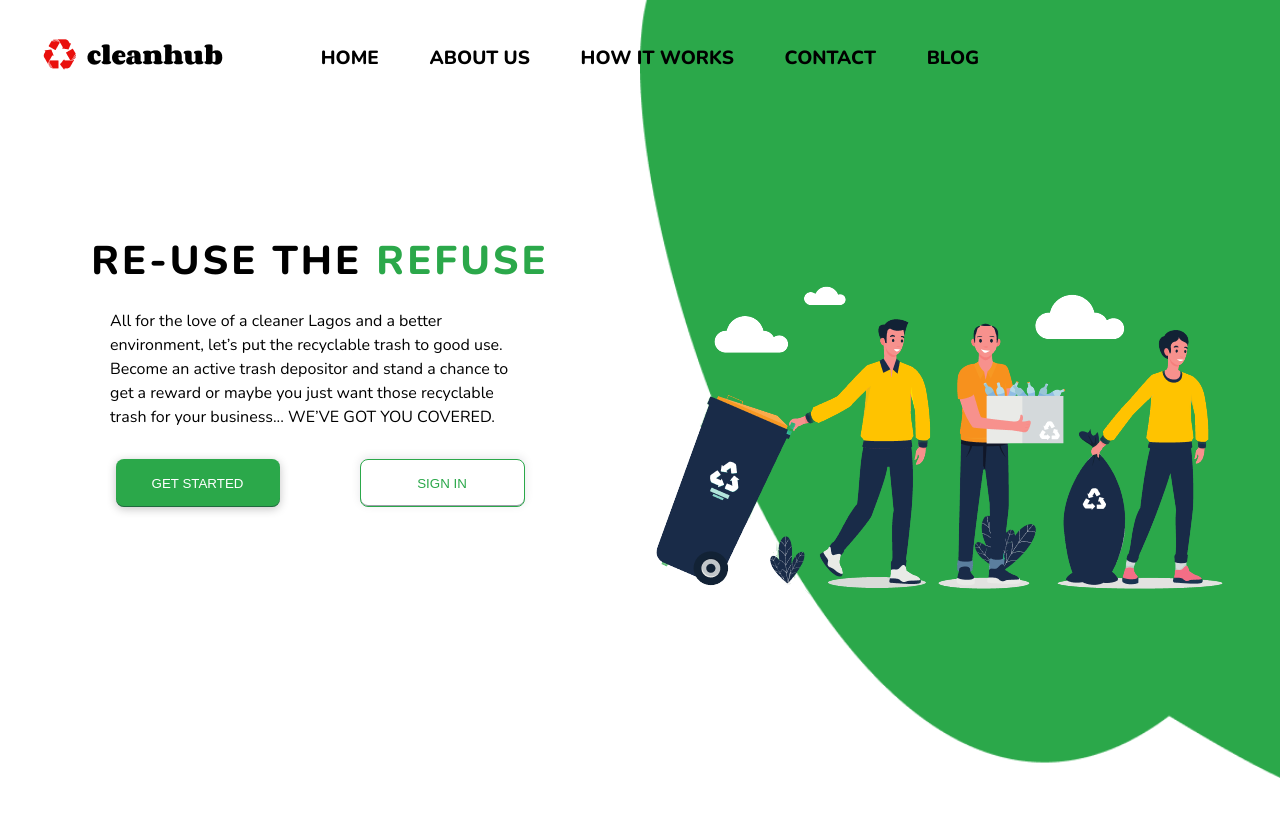
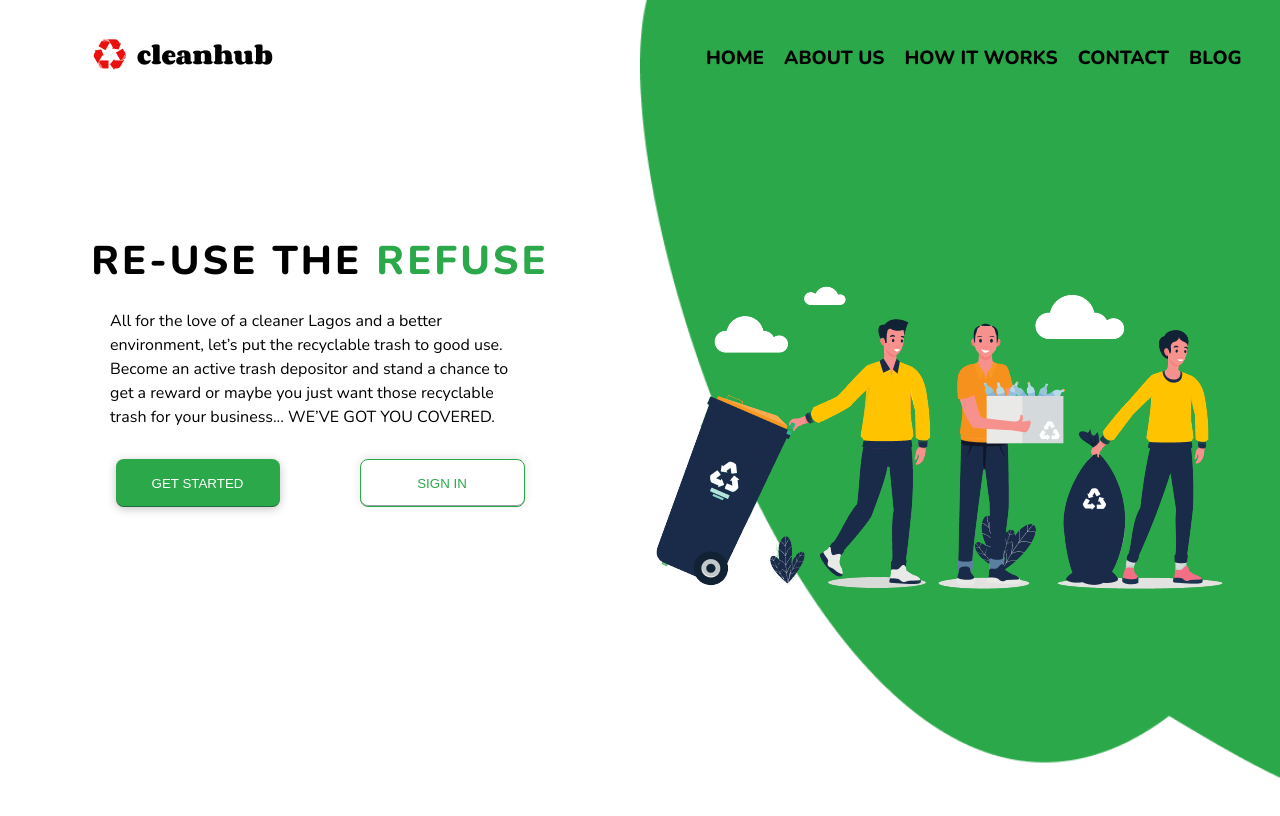
Before and after one commit to Clean-Hub/cleanhub, a React (Create React App) app: page / in a window 1280 px wide. Shown: the top 816 px of the page. Built offline with nearby package versions, Linux system fonts and the light colour scheme.

Commit message:
navbar readjusted

```diff
--- a/src/components/homeHero/homeHero.css
+++ b/src/components/homeHero/homeHero.css
@@ -37,7 +37,6 @@
   align-items: center;
   justify-content: space-evenly;
   padding: 10px;
-  cursor: pointer;
 }
 .homeHeroGet {
   margin-right: 40px;
@@ -48,7 +47,6 @@
   border-radius: 8px;
   border: none;
   color: #ffffff;
-  cursor: pointer;
 }
 .homeheroSign {
   margin-left: 40px;
--- a/src/components/navbar/navbar.css
+++ b/src/components/navbar/navbar.css
@@ -9,17 +9,16 @@
 }
 .navbarLeft {
   flex: 1;
+  padding-left: 50px;
+  padding-right: 70px;
 }
 .navbarRight {
   flex: 3;
   padding-top: 15px;
+  padding-left: 300px;
 }
 .navbarUl {
   display: flex;
-  align-items: center;
-  justify-content: space-evenly;
-  padding-right: 300px;
-  gap: 50px;
   list-style: none;
 }
 .navbarLi {
@@ -29,4 +28,5 @@
   font-size: 19px;
   line-height: 26px;
   cursor: pointer;
+  padding-left: 20px;
 }
```
